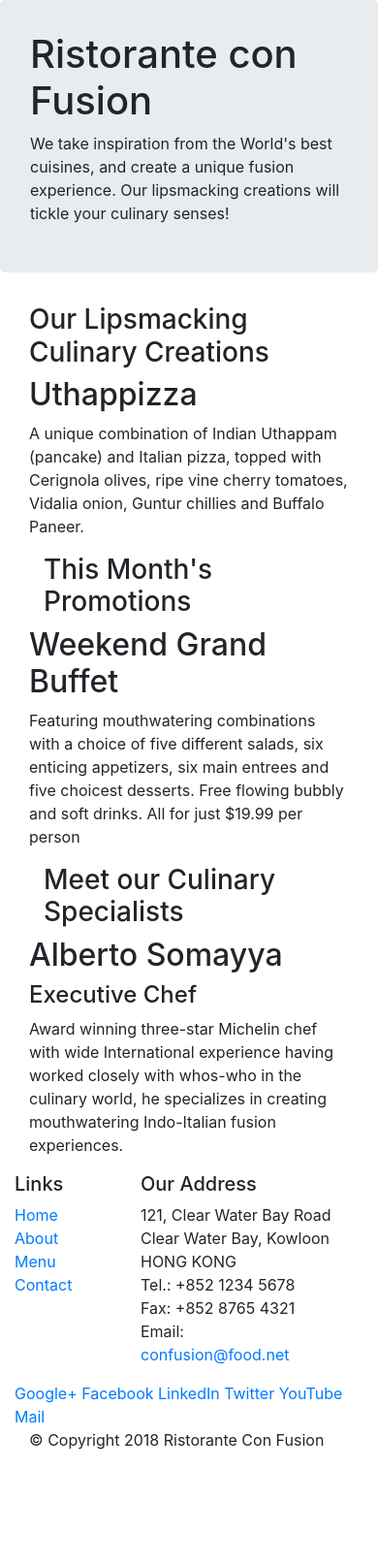
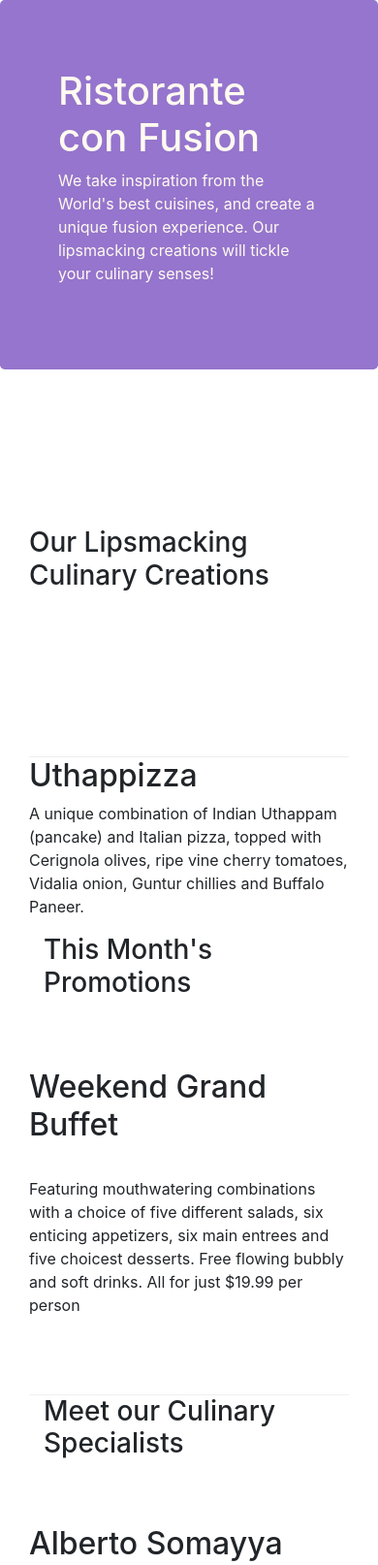
Before and after one commit to edabruzzo/Coursera_Bootstrap, a website: page index.html in a window 390 px wide. Shown: the top 1614 px of the page at 97% size. Before the commit the page ends 1513 px from the top, so only its background shows below. Drawn offline with nearby package versions, Linux system fonts and the light colour scheme.

Commit message:
Bootstrap Grid Part 2

```diff
--- /dev/null
+++ b/css/styles.css
@@ -0,0 +1,30 @@
+.row-header{
+    margin:0px auto;
+    padding:0px;
+}
+
+.row-content {
+    margin:0px auto;
+    padding: 50px 0px 50px 0px;
+    border-bottom: 1px ridge;
+    min-height:400px;
+}
+
+.footer{
+    background-color: #D1C4E9;
+    margin:0px auto;
+    padding: 20px 0px 20px 0px;
+}
+
+.jumbotron {
+    padding:70px 30px 70px 30px;
+    margin:0px auto;
+    background: #9575CD ;
+    color:floralwhite;
+}
+
+address{
+    font-size:80%;
+    margin:0px;
+    color:#0f0f0f;
+}
--- a/index.html
+++ b/index.html
@@ -10,7 +10,7 @@
 
     <!-- Bootstrap CSS -->
     <link rel="stylesheet" href="node_modules/bootstrap/dist/css/bootstrap.min.css">
-
+<link href="css/styles.css" rel="stylesheet">
 	<title>Ristorante Con Fusion</title>
 </head>
 
@@ -18,7 +18,7 @@
 
     <header class="jumbotron">
         <div class="container">
-            <div class="row">
+            <div class="row row-header">
                 <div class="col-12 col-sm-6">
                     <h1>Ristorante con Fusion</h1>
                     <p>We take inspiration from the World's best cuisines, and create a unique fusion experience. Our lipsmacking creations will tickle your culinary senses!</p>
@@ -31,7 +31,7 @@
 
     <div class="col-12 col-sm-4 col-md-3">
         <div class="col-12 col-sm col-md">
-            <div>
+            <div class="row row-content align-items-center">
                 <h3>Our Lipsmacking Culinary Creations</h3>
             </div>
             <div>
@@ -45,7 +45,7 @@
             <div class="col-12 col-sm col-md">
                 <h3>This Month's Promotions</h3>
             </div>
-            <div>
+            <div class="row row-content align-items-center">
                 <h2>Weekend Grand Buffet</h2>
                 <p>Featuring mouthwatering combinations with a choice of five different salads, six enticing appetizers, six main entrees and five choicest desserts. Free flowing bubbly and soft drinks. All for just $19.99 per person </p>
             </div>
@@ -55,7 +55,7 @@
             <div class="col-12 col-sm col-md">
                 <h3>Meet our Culinary Specialists</h3>
             </div>
-            <div>
+            <div class="row row-content align-items-center">
                 <h2>Alberto Somayya</h2>
                 <h4>Executive Chef</h4>
                 <p>Award winning three-star Michelin chef with wide International experience having worked closely with whos-who in the culinary world, he specializes in creating mouthwatering Indo-Italian fusion experiences. </p>
@@ -63,7 +63,7 @@
         </div>
     </div>
 
-    <footer>
+    <footer class="footer">
         <div class="container">
             <div class="row">
                 <div class="col-4 col-sm-2">
@@ -87,7 +87,7 @@
 		           </address>
                 </div>
                 <div class="col-12 col-sm-4">
-                    <div>
+                    <div class="col-12 col-sm-4 align-self-center">
                         <a href="http://google.com/+">Google+</a>
                         <a href="http://www.facebook.com/profile.php?id=">Facebook</a>
                         <a href="http://www.linkedin.com/in/">LinkedIn</a>
@@ -97,9 +97,9 @@
                     </div>
                 </div>
            </div>
-           <div class="col-auto">
-                <div>
-                    <p>© Copyright 2018 Ristorante Con Fusion</p>
+           <div class="row justify-content-center">
+           	  <div class="col-auto">
+		   <p>© Copyright 2018 Ristorante Con Fusion</p>
                 </div>
            </div>
         </div>
```
